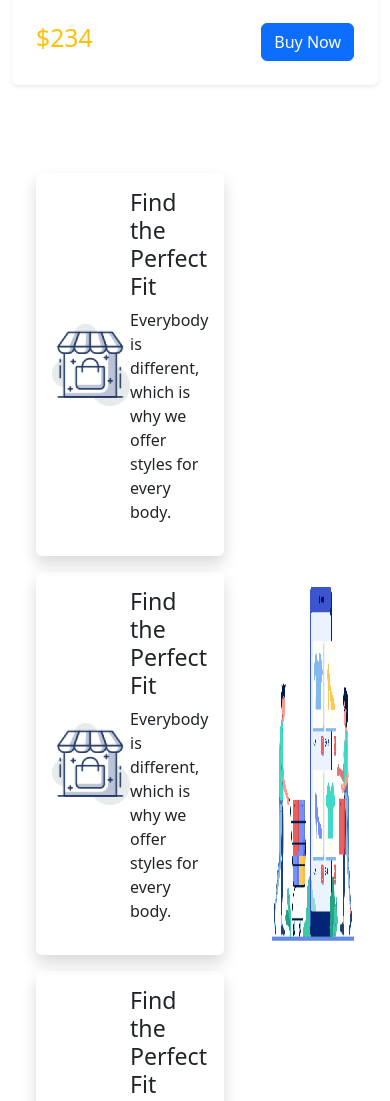
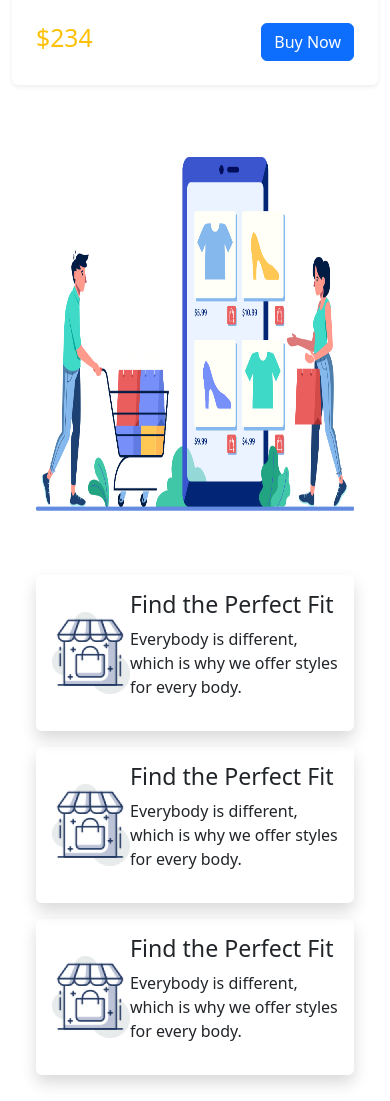
Before and after one commit to saidul90091/penguin-fashion, a plain HTML site: page index.html in a window 390 px wide. Shown: the part 3720-4821 px from the top of the page. Drawn offline with nearby package versions, Linux system fonts and the light colour scheme.

Commit message:
create sm responsive in shoppong area

```diff
--- a/index.html
+++ b/index.html
@@ -189,10 +189,10 @@
             </div>
         </section>
         <!-- man jacket section end -->
-        <!-- ---------shaping start------------ -->
+        <!-- ---------shopping start------------ -->
         <section>
             <div class="container">
-                <div class="d-flex flex-sm-column-reverse flex-md-column-reverse flex-lg-row justify-content-center align-items-center">
+                <div class="d-flex flex-column-reverse flex-sm-column-reverse flex-md-column-reverse flex-lg-row justify-content-center align-items-center">
 
 
                     <div class="shoping m-4">
@@ -229,7 +229,7 @@
                     </div>
 
 
-                    <div class="shoping_img m-4">
+                    <div class="shopping_img m-4">
                         <img class="img-fluid" src="images/shopping.png" alt="">
                     </div>
 
@@ -238,7 +238,7 @@
             </div>
 
         </section>
-       <!-- ---------shaping end------------ -->
+       <!-- ---------shopping end------------ -->
         <footer class="bg-dark">
             <div class="text-white text-bold text-center p-5">
                 <p>Copy right &copy; penguin fashion 2022</p>
--- a/style.css
+++ b/style.css
@@ -14,7 +14,7 @@
     height: 82px;
 }
 
-.shoping_img img{
+.shopping_img img{
     width: 599px;
     height: 354px;
 }
```
